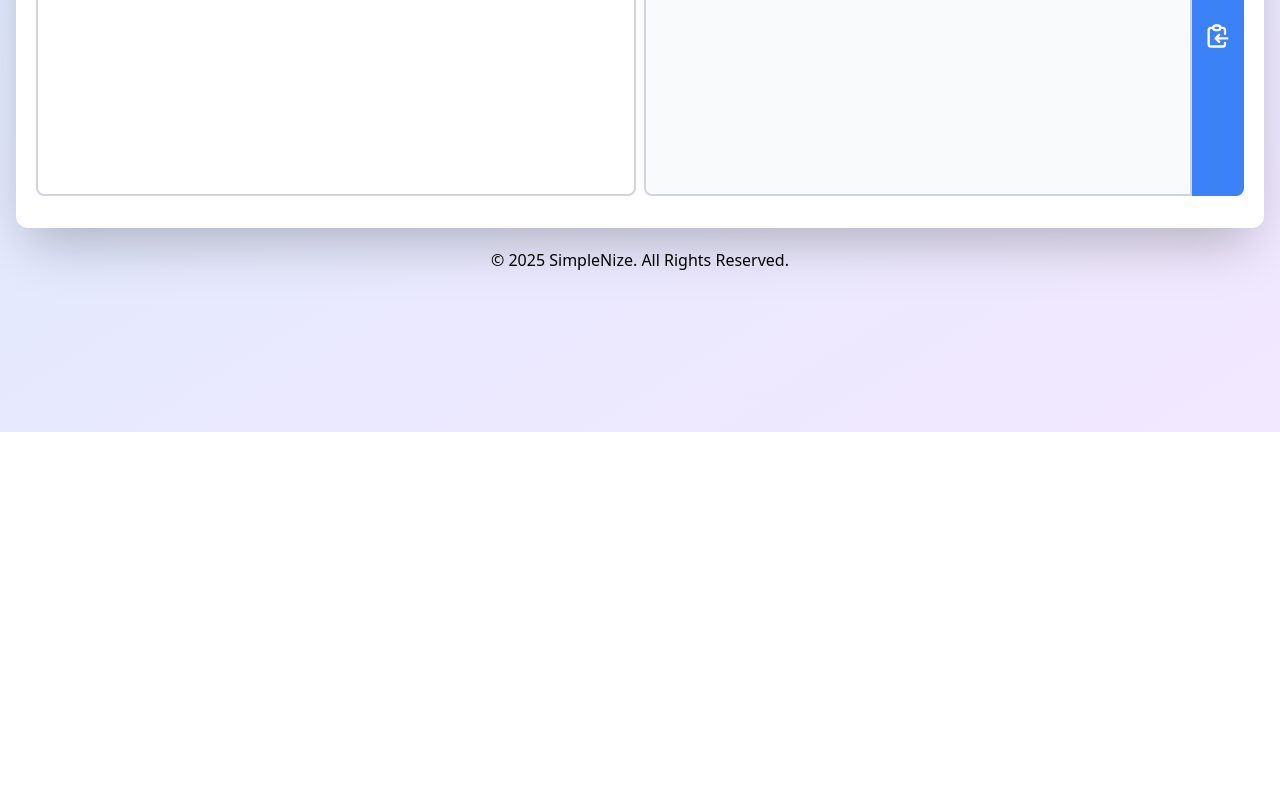
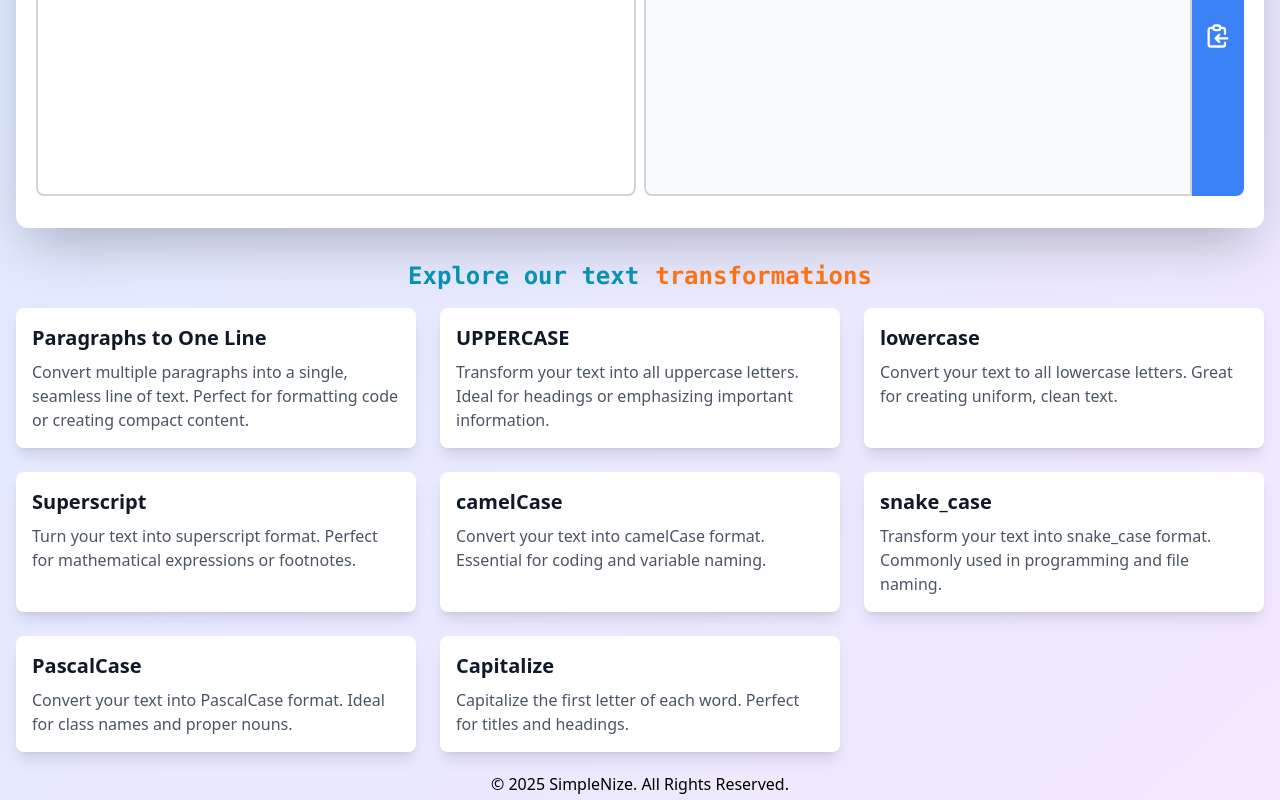
Before and after one commit to leonardourci/simplenize, a React (Create React App) app: page / in a window 1280 px wide. Shown: the part 368-1168 px from the top of the page. Before the commit the page ends 800 px from the top, so only its background shows below. Built offline with nearby package versions, Linux system fonts and the light colour scheme.

Commit message:
feat: text transformation descriptions

```diff
--- a/src/App.tsx
+++ b/src/App.tsx
@@ -81,6 +81,17 @@ export default function App () {
     const setTransformation = ( transformation: string ) => {
         setSelectedTransformation ( prev => prev === transformation ? '' : transformation );
     };
+
+    const getTransformationDescriptions = (language: 'EN' | 'PT') => {
+        const translations = TRANSLATION[language].transformationDescriptions;
+        return Object.keys(translations).map((key) => ({
+            key,
+            title: translations[key as keyof typeof translations].title,
+            description: translations[key as keyof typeof translations].description,
+        }));
+    };
+
+    const transformationDescriptions = getTransformationDescriptions(language);
 
     useEffect ( () => {
         WEB_TRANSLATION = TRANSLATION[ language as 'EN' | 'PT' ];
@@ -230,8 +241,8 @@ export default function App () {
             </header>
 
             <div className="font-mono font-extrabold gap-3.5 text-2xl w-full mt-4 flex justify-center items-center">
-                <p className="text-cyan-600">{WEB_TRANSLATION.subHeader.simpleYourText}</p>
-                <p className="text-orange-500">{WEB_TRANSLATION.subHeader.transformations}</p>
+                <p className="text-cyan-600">{ WEB_TRANSLATION.subHeader.simpleYourText }</p>
+                <p className="text-orange-500">{ WEB_TRANSLATION.subHeader.transformations }</p>
             </div>
 
 
@@ -301,8 +312,27 @@ export default function App () {
                 </div>
             </main>
 
+            <div className="container mx-auto px-4">
+                <div className="flex gap-4 my-4 font-extrabold font-mono text-2xl w-full justify-center items-center">
+                    <p className='text-cyan-600'>{WEB_TRANSLATION.moreInfo.exploreOurText}</p>
+                    <p className='text-orange-500'>{WEB_TRANSLATION.moreInfo.transformations}</p>
+                </div>
+                <ul className="grid grid-cols-1 md:grid-cols-2 lg:grid-cols-3 gap-6">
+                    { transformationDescriptions.map ( ( transformationDescription ) => (
+                        <li key={ transformationDescription.key }
+                            className="bg-white dark:bg-gray-800 p-4 rounded-lg shadow-lg hover:shadow-xl transition-shadow duration-200">
+                            <h3 className="text-xl font-semibold text-gray-900 dark:text-white mb-2">
+                                { transformationDescription.title }
+                            </h3>
+                            <p className="text-gray-600 dark:text-gray-300">
+                                { transformationDescription.description }
+                            </p>
+                        </li>
+                    ) ) }
+                </ul>
+            </div>
 
-            <footer className="bottom-0 dark:text-white w-full text-center py-1 sm:py-1">
+            <footer className="bottom-0 mt-4 dark:text-white w-full text-center py-1 sm:py-1">
                 <p>&copy; { new Date ().getFullYear () } SimpleNize. { WEB_TRANSLATION.allRightsReserved }</p>
             </footer>
         </div>
--- a/src/translations/EN.ts
+++ b/src/translations/EN.ts
@@ -1,17 +1,21 @@
 import PT from './PT';
 
 const EN: typeof PT = {
-    textToTransform      : 'Text to transform:',
-    inputPlaceholder     : 'Write here the text you want to transform...',
-    selectATransformation: 'Select a transformation:',
-    clipboardMessage     : 'Text copied to clipboard!',
-    outputPlaceholder    : 'Output of your text transformation will appear here...',
-    allRightsReserved    : 'All Rights Reserved.',
-    subHeader            : {
+    textToTransform              : 'Text to transform:',
+    inputPlaceholder             : 'Write here the text you want to transform...',
+    selectATransformation        : 'Select a transformation:',
+    clipboardMessage             : 'Text copied to clipboard!',
+    outputPlaceholder            : 'Output of your text transformation will appear here...',
+    allRightsReserved            : 'All Rights Reserved.',
+    moreInfo: {
+        exploreOurText: 'Explore our text',
+        transformations: 'transformations',
+    },
+    subHeader                    : {
         simpleYourText : 'Simple your text',
         transformations: 'transformations',
     },
-    transformationOptions: {
+    transformationOptions        : {
         upperCase          : 'UPPERCASE',
         lowerCase          : 'lowercase',
         paragraphsToOneLine: 'paragraphs to one line',
@@ -21,6 +25,40 @@ const EN: typeof PT = {
         snakeCase          : 'snake_case',
         pascalCase         : 'PascalCase',
     },
+    transformationDescriptions   : {
+        paragraphsToOneLine: {
+            title      : 'Paragraphs to One Line',
+            description: 'Convert multiple paragraphs into a single, seamless line of text. Perfect for formatting code or creating compact content.',
+        },
+        upperCase          : {
+            title      : 'UPPERCASE',
+            description: 'Transform your text into all uppercase letters. Ideal for headings or emphasizing important information.',
+        },
+        lowerCase          : {
+            title      : 'lowercase',
+            description: 'Convert your text to all lowercase letters. Great for creating uniform, clean text.',
+        },
+        superscript        : {
+            title      : 'Superscript',
+            description: 'Turn your text into superscript format. Perfect for mathematical expressions or footnotes.',
+        },
+        camelCase          : {
+            title      : 'camelCase',
+            description: 'Convert your text into camelCase format. Essential for coding and variable naming.',
+        },
+        snakeCase          : {
+            title      : 'snake_case',
+            description: 'Transform your text into snake_case format. Commonly used in programming and file naming.',
+        },
+        pascalCase         : {
+            title      : 'PascalCase',
+            description: 'Convert your text into PascalCase format. Ideal for class names and proper nouns.',
+        },
+        capitalize         : {
+            title      : 'Capitalize',
+            description: 'Capitalize the first letter of each word. Perfect for titles and headings.',
+        },
+    },
 };
 
 export default EN;
--- a/src/translations/PT.ts
+++ b/src/translations/PT.ts
@@ -5,6 +5,10 @@ const PT = {
     clipboardMessage     : 'Texto copiado para a área de transferência!',
     outputPlaceholder    : 'Resultado da sua transformação aparecerá aqui...',
     allRightsReserved    : 'Todos os direitos reservados.',
+    moreInfo: {
+        exploreOurText: 'Explore nossas transformações de',
+        transformations: 'texto',
+    },
     subHeader            : {
         simpleYourText : 'Transformações de texto',
         transformations: 'simplificadas',
@@ -19,6 +23,40 @@ const PT = {
         snakeCase          : 'snake_case',
         pascalCase         : 'PascalCase',
     },
+    transformationDescriptions: {
+        paragraphsToOneLine: {
+            title: "Parágrafos para Uma Linha",
+            description: "Converta vários parágrafos em uma única linha de texto. Perfeito para formatar código ou criar conteúdo compacto."
+        },
+        upperCase: {
+            title: "MAIÚSCULAS",
+            description: "Transforme seu texto em letras maiúsculas. Ideal para títulos ou destacar informações importantes."
+        },
+        lowerCase: {
+            title: "minúsculas",
+            description: "Converta seu texto em letras minúsculas. Ótimo para criar texto uniforme e limpo."
+        },
+        superscript: {
+            title: "Sobrescrito",
+            description: "Transforme seu texto em formato sobrescrito. Perfeito para expressões matemáticas ou notas de rodapé."
+        },
+        camelCase: {
+            title: "camelCase",
+            description: "Converta seu texto em formato camelCase. Essencial para codificação e nomenclatura de variáveis."
+        },
+        snakeCase: {
+            title: "snake_case",
+            description: "Transforme seu texto em formato snake_case. Comumente usado em programação e nomes de arquivos."
+        },
+        pascalCase: {
+            title: "PascalCase",
+            description: "Converta seu texto em formato PascalCase. Ideal para nomes de classes e substantivos próprios."
+        },
+        capitalize: {
+            title: "Capitalizar",
+            description: "Capitalize a primeira letra de cada palavra. Perfeito para títulos e cabeçalhos."
+        }
+    }
 };
 
 export default PT;
```
